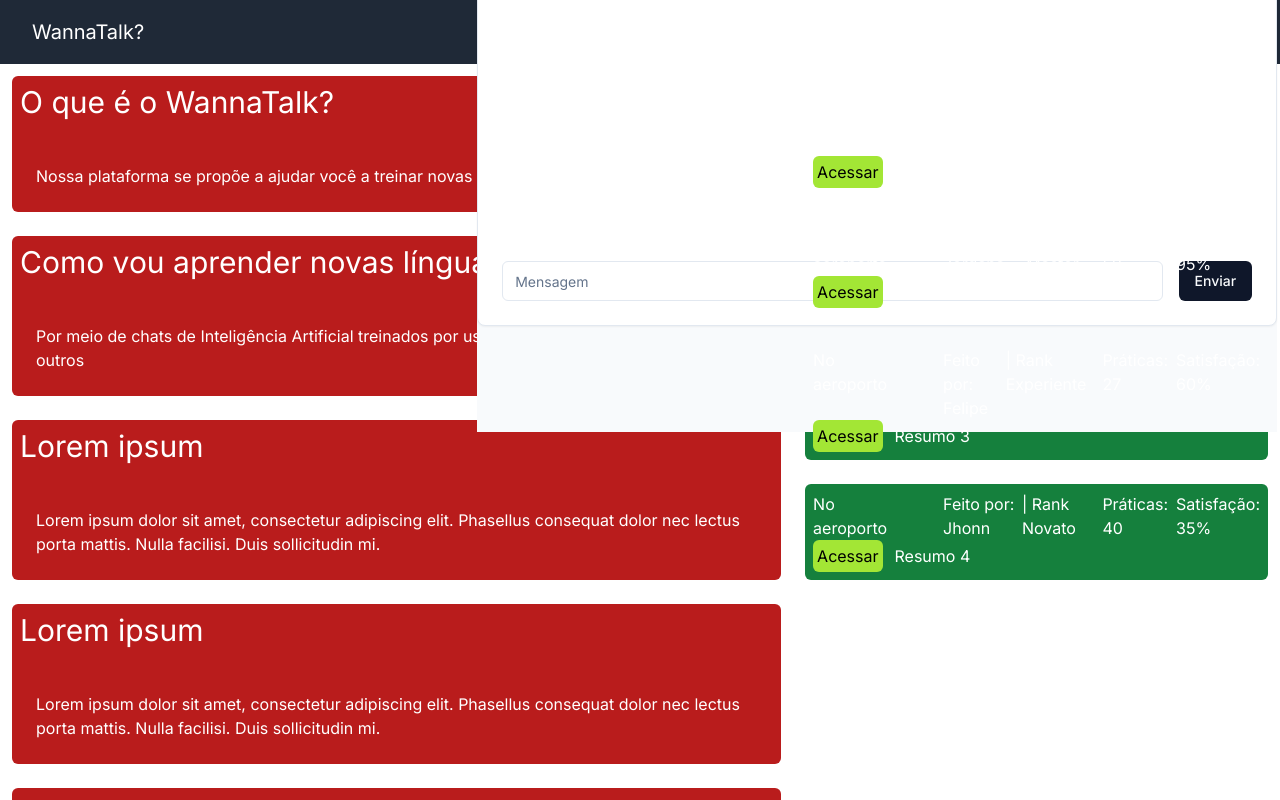
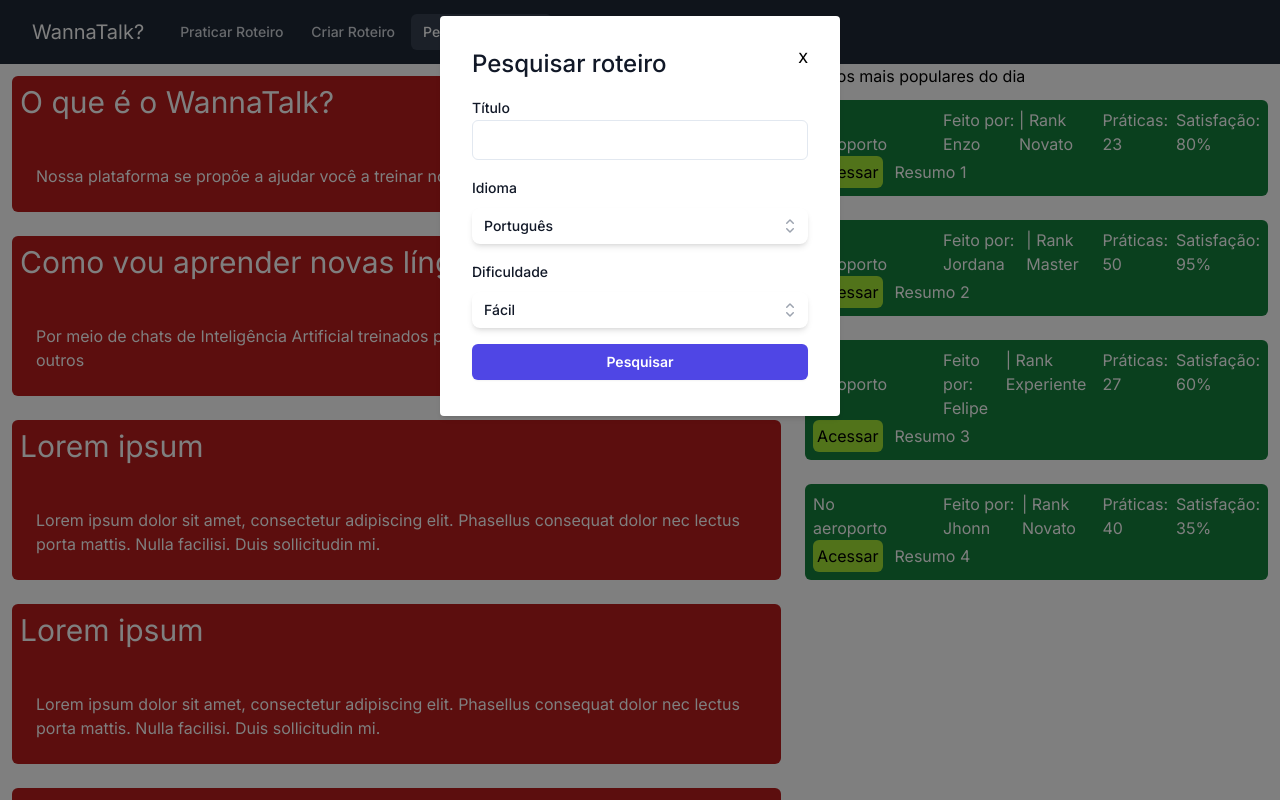
Before and after one commit to ES2-UFPI/WannaTalk, a Next.js app in the folder front_end/wannatalk/: page / in a window 1280 px wide. Both pictures are taken after a click on the link "Pesquisar Roteiro". Shown: the top 800 px of the page. Built offline with nearby package versions, Linux system fonts and the light colour scheme.

Commit message:
configurando a pesquisa de roteiro

```diff
--- a/front_end/wannatalk/src/app/page.js
+++ b/front_end/wannatalk/src/app/page.js
@@ -25,7 +25,7 @@ export default function Home() {
                       <SearchOverlay />
                      </a>
                      <a href="#" className="rounded-md px-3 py-2 text-sm font-medium text-gray-300 hover:bg-gray-700 hover:text-white">Chat</a>
-                     <Chat/>
+
                     </div>
                   </div>
                 </div>
--- a/front_end/wannatalk/src/components/SearchOverlay.jsx
+++ b/front_end/wannatalk/src/components/SearchOverlay.jsx
@@ -22,10 +22,13 @@ const SearchOverlay = () => {
         <button onClick={toggleVisibility}>Pesquisar Roteiro</button>
         {/* Menu de pesquisa */}
         {isVisible && (
-          <div className="fixed inset-0 bg-black bg-opacity-50 z-50 flex items-center justify-center">
-            <div className="bg-white p-8 rounded shadow-md w-full w-400  h-flex h-200 max-w-2xl">
+           <div className="fixed inset-0 bg-black bg-opacity-50 z-50 flex justify-center items-start  text-gray-900">
+           <div className="bg-white p-8 rounded shadow-md mt-4" style={{ width: '400px', height: '400px' }}>
               <button onClick={handleClose} className="text-black float-right">X</button>
-              <h6 className="text-2xl mb-4">Search</h6>
+              <h1 className="text-2xl mb-4">Pesquisar roteiro</h1>
+              <label htmlFor="dificuldade" className="block text-sm font-medium leading-6 text-gray-900">
+                  Título
+                </label>
               <div className="mb-4">
                 <Input placeholder="" />
               </div>
```
